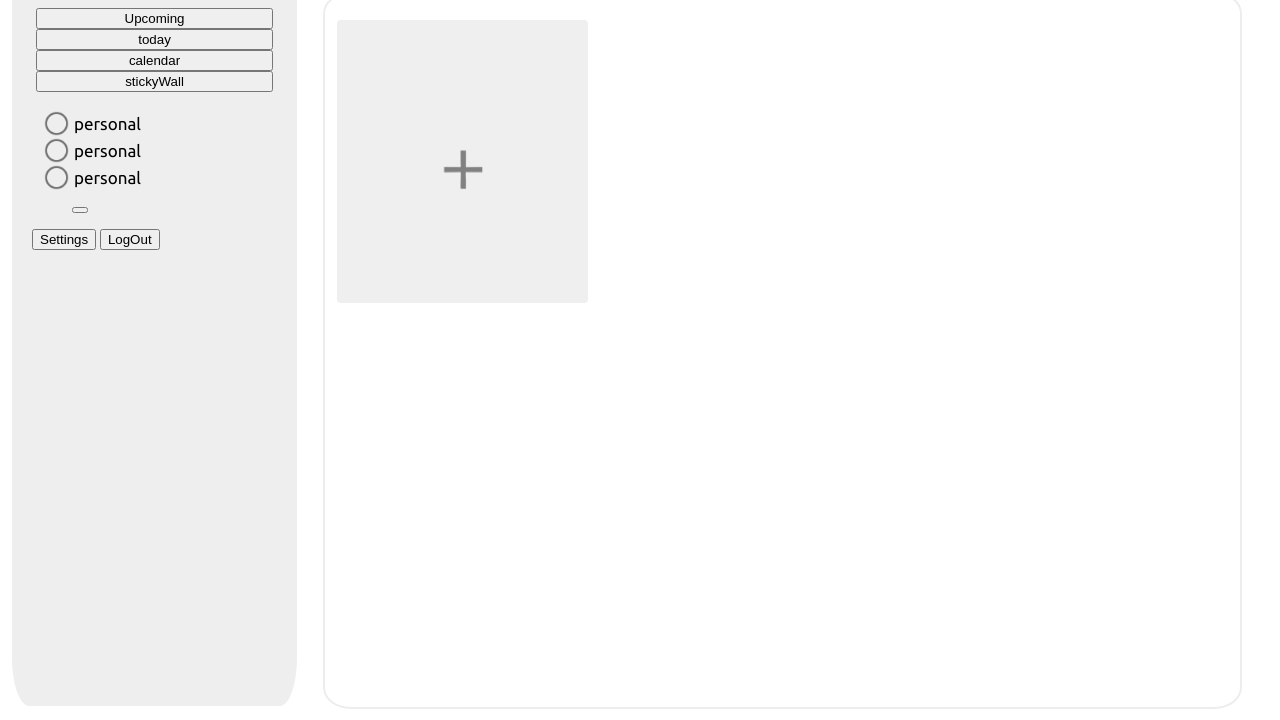
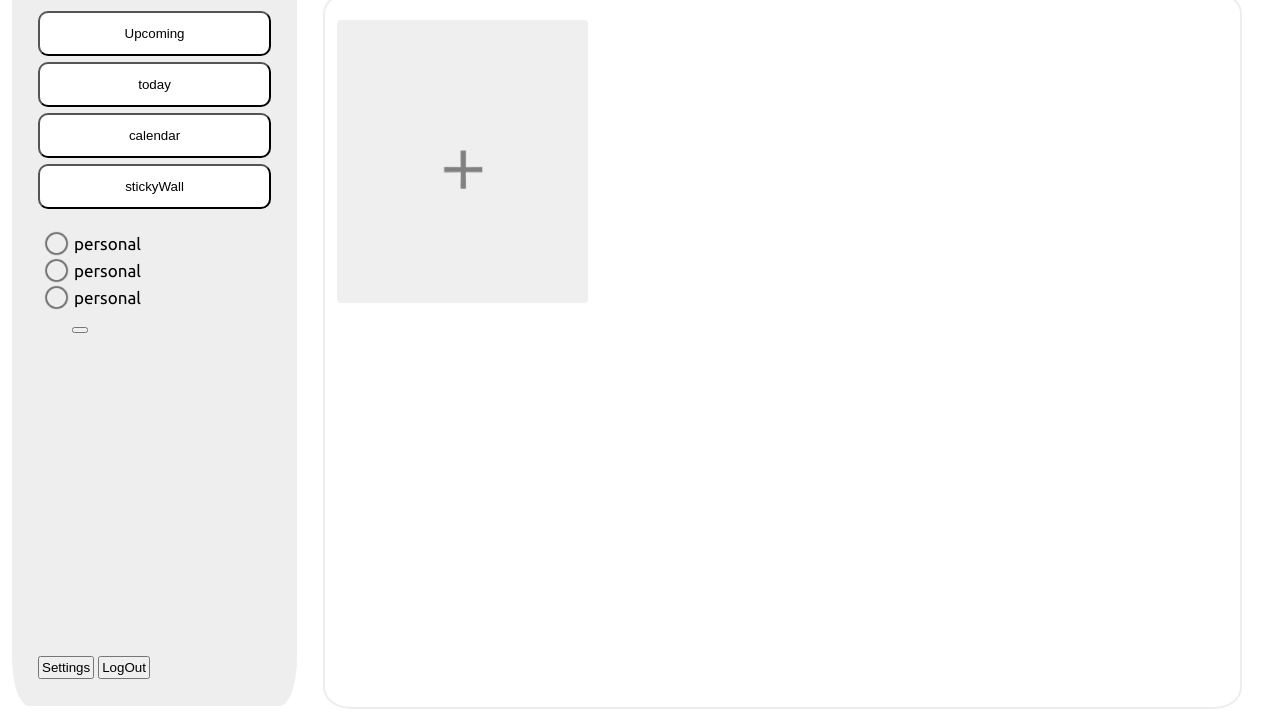
Before and after one commit to krrish-sehgal/ToDo, a plain HTML site: page index.html in a window 1280 px wide. Shown: the part 108-828 px from the top of the page. Drawn offline with Linux system fonts and the light colour scheme.

Commit message:
few changes in navMenu

```diff
--- a/index.html
+++ b/index.html
@@ -20,10 +20,10 @@
                 <input type="text" class="searchIn" placeholder="Search">
             </div>
             <div class="tasks">
-                <button>Upcoming</button>
-                <button>today</button>
-                <button>calendar</button>
-                <button>stickyWall</button>
+                <button class = "taskButton">Upcoming</button>
+                <button class = "taskButton">today</button>
+                <button class = "taskButton">calendar</button>
+                <button class = "taskButton">stickyWall</button>
             </div>
             <ul class="listsInMenu">
                 <li class="liItem">personal</li>
@@ -31,9 +31,9 @@
                 <li class="liItem">personal</li>
                 <button class="liItem"></button>
             </ul>
-            <div class="settings">
-                <button>Settings</button>
-                <button>LogOut</button>
+            <div class="settings ">
+                <button class = "bottomItem">Settings</button>
+                <button class= "bottomItem ">LogOut</button>
             </div>
         </div>
         <div class= "container" id="cont2">
--- a/style.css
+++ b/style.css
@@ -183,6 +183,7 @@ ul li.checked::before{
 flex-direction: column;
 padding: 2px 2px;
 margin: 2px 2px;
+
 }
 .search{
     padding:2px 2px;
@@ -197,3 +198,28 @@ margin: 2px 2px;
     font-weight:normal;
     width:88%;
 }
+.taskButton{
+
+    padding: 13px 2px;
+    margin: 3px 2px;
+    cursor: pointer;
+    /* border:0px; */
+    border-radius: 10px;
+    background-color:white;
+    box-shadow: none;
+
+
+}
+.settings{
+    display: flex;
+    flex-direction: row;
+    align-items: flex-end;
+    padding:2px 2px;
+    margin:2px 2px;
+    margin-top: auto;
+    margin-bottom: 7px;
+}
+.bottomItem{
+    margin:2px 2px;
+    padding:2px 2px;
+}
```
Also changed, not shown: images/taksButtonArrow.png (added).
